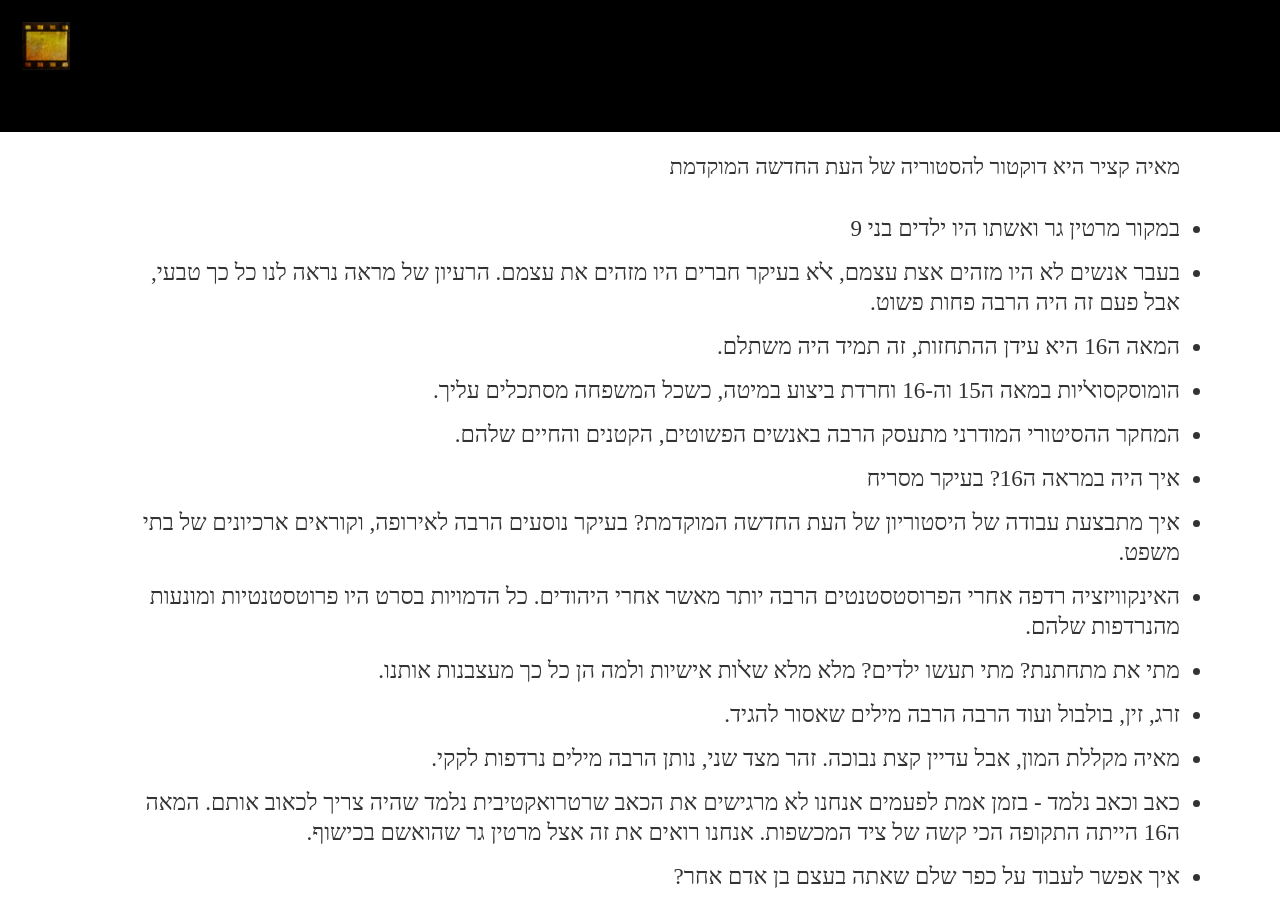
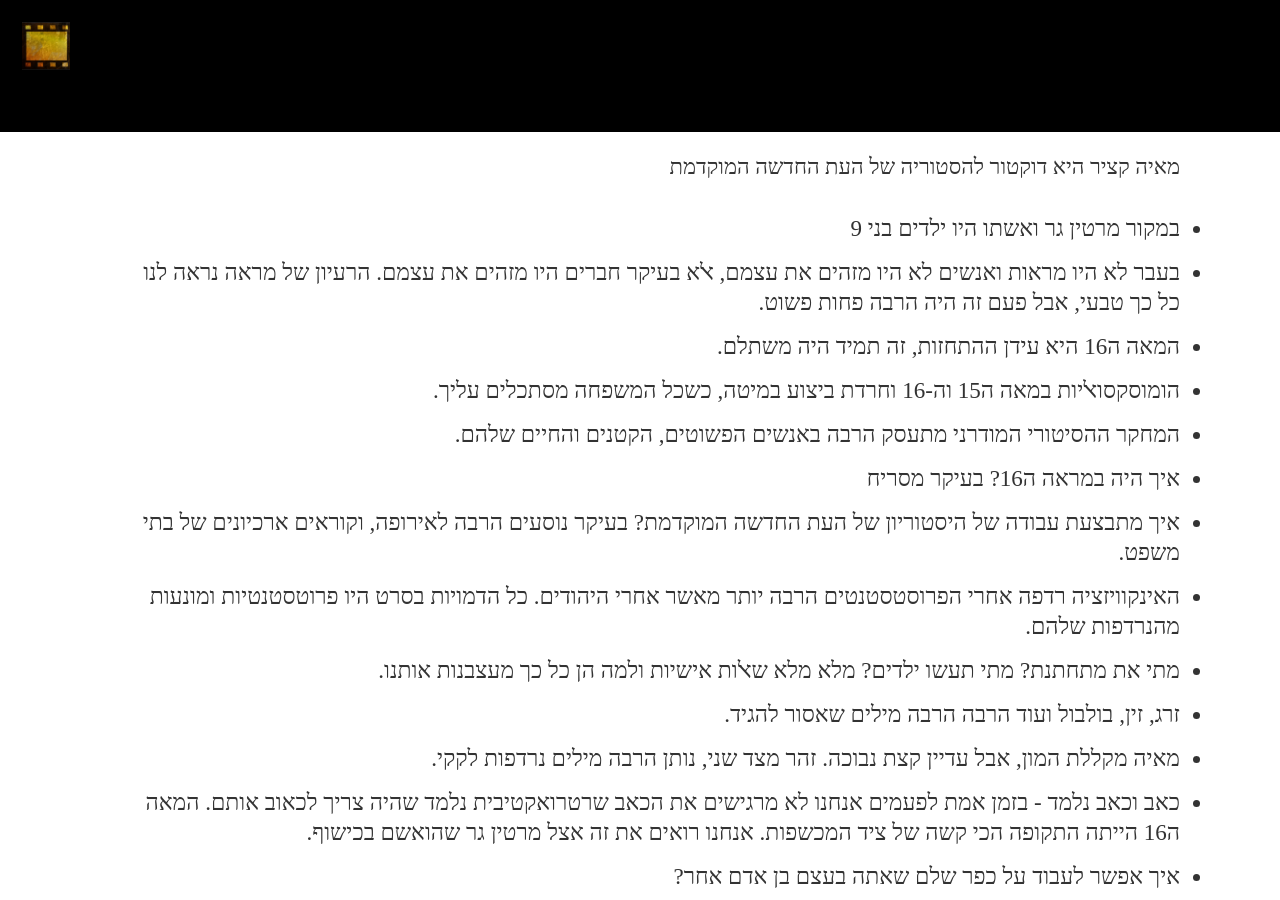
Before and after one commit to movietalkers/movietalkers.github.io, a Jekyll site: the page built from _posts/2018-01-07-return-of-martin-guerre.md, in a window 1280 px wide and 900 px high, scrolled down 768 px. Built offline with Jekyll 4.4.1, drawn with Linux system fonts in a browser that asks for light colours; nearby versions of some CDN libraries; some web fonts are replaced.

Commit message:
fix typo

```diff
--- a/_posts/2018-01-07-return-of-martin-guerre.md
+++ b/_posts/2018-01-07-return-of-martin-guerre.md
@@ -15,7 +15,7 @@ next-week: From Dusk Till Dawn
 מאיה קציר היא דוקטור להסטוריה של העת החדשה המוקדמת
 
 * במקור מרטין גר ואשתו היו ילדים בני 9
-* בעבר אנשים לא היו מזהים אצת עצמם, אלא בעיקר חברים היו מזהים את עצמם. הרעיון של מראה נראה לנו כל כך טבעי, אבל פעם זה היה הרבה פחות פשוט.
+* בעבר לא היו מראות ואנשים לא היו מזהים את עצמם, אלא בעיקר חברים היו מזהים את עצמם. הרעיון של מראה נראה לנו כל כך טבעי, אבל פעם זה היה הרבה פחות פשוט.
 * המאה ה16 היא עידן ההתחזות, זה תמיד היה משתלם.
 * הומוסקסואליות במאה ה15 וה-16 וחרדת ביצוע במיטה, כשכל המשפחה מסתכלים עליך.
 * המחקר ההסיטורי המודרני מתעסק הרבה באנשים הפשוטים, הקטנים והחיים שלהם.
```
